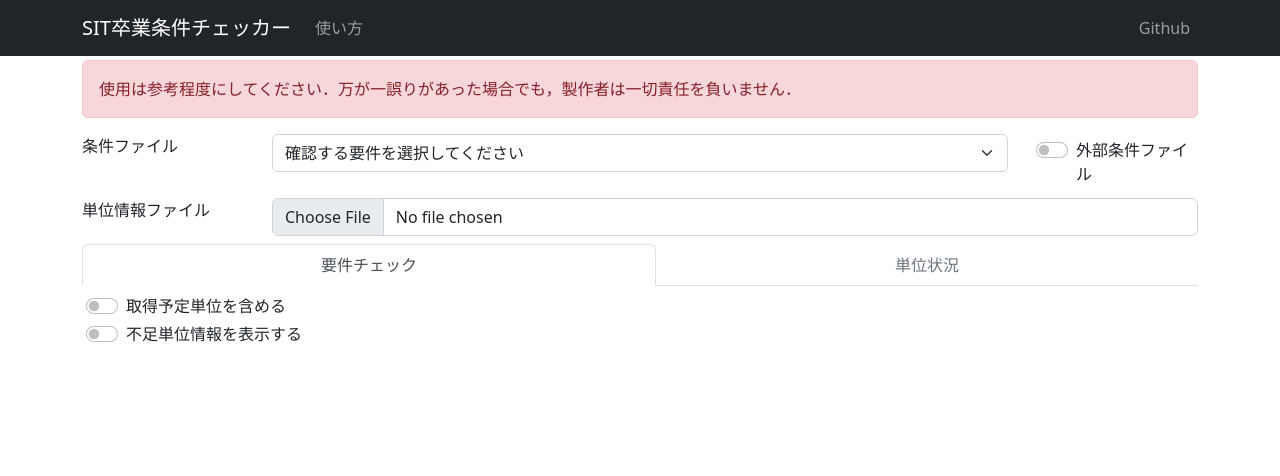
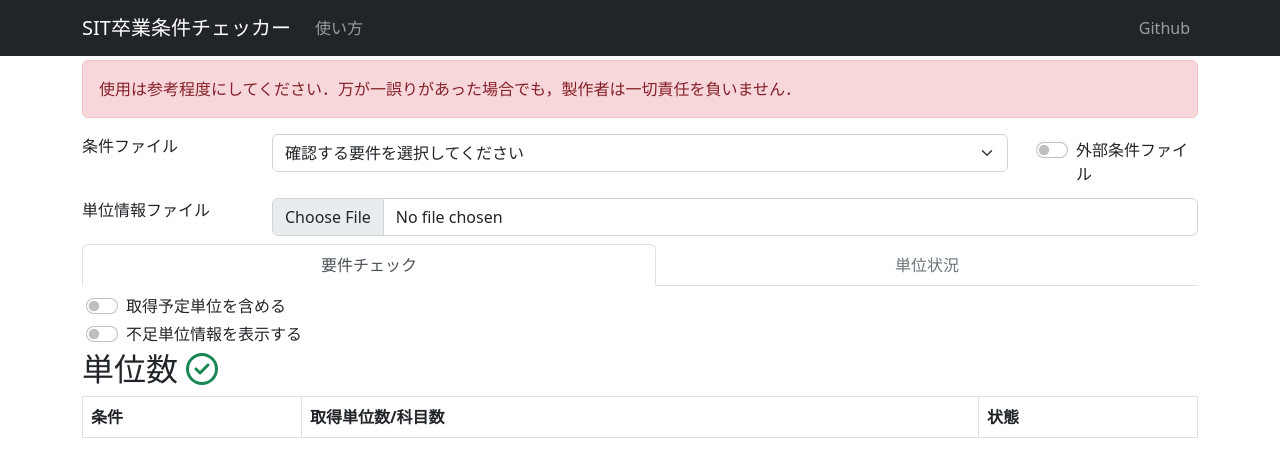
Before and after one commit to ecto0310/sit_graduation_checker, a React (Create React App) app: page /check in a window 1280 px wide. Shown: the top 476 px of the page. Built offline with nearby package versions, Linux system fonts and the light colour scheme.

Commit message:
[add] credit check

```diff
--- /dev/null
+++ b/src/Components/CheckRule/CheckCredit.tsx
@@ -0,0 +1,53 @@
+import { Credit } from "../Credit/Credit";
+import { CreditRule, CreditLimitRule } from "../Rule/Rule";
+import { Result } from "./CheckMark";
+
+export const CheckCreditRules = (creditRules: CreditRule[], validCredits: Credit[]): Result => {
+    return creditRules.reduce((n, creditRule) => {
+        const [result, _filteredCredits, _subjectCount, _creditCount] = CheckCreditRule(creditRule, validCredits);
+        return Math.max(n,result);
+    }, Result.Pass);
+}
+
+export const CheckCreditRule = (creditRule: CreditRule, validCredits: Credit[]): [Result, Credit[], number, number] => {
+    if (creditRule.noSupport) {
+        return [Result.Unknown, [], 0, 0];
+    }
+    const filteredCredits = filterCredits(creditRule, validCredits);
+    const subjectCount = filterCredits.length;
+    const creditCount = filteredCredits.reduce((sum, e) => sum + e.count, 0);
+    let result = Result.Unknown;
+    if (creditRule.minimumCredit) {
+        result = creditRule.minimumCredit <= creditCount ? Result.Pass : Result.Fail;
+    } else {
+        result = creditRule.minimumSubject <= subjectCount ? Result.Pass : Result.Fail;
+    }
+    return [result, filteredCredits, subjectCount, creditCount];
+}
+
+export const filterCredits = (creditRule: CreditRule, validCredits: Credit[]): Credit[] => {
+    let filteredCredits = validCredits.filter(validCredit =>
+        creditRule.includes.some((include) =>
+            include.subjects ? include.subjects.includes(validCredit.name) : (include.groups.includes(validCredit.group) && include.divisions.includes(validCredit.division))
+        )
+    );
+    return filteredCredits;
+}
+
+export const limitCredit = (limits: CreditLimitRule[], validCredits: Credit[]): Credit[] => {
+    limits.forEach((limit) => {
+        let targets = validCredits.filter((validCredit) => {
+            return limit.subjects.includes(validCredit.name);
+        });
+        let countCredits = 0;
+        const filteredTargets = targets.filter((target) => {
+            countCredits += target.count;
+            return countCredits <= limit.maximumCredit;
+        });
+        let noTargets = validCredits.filter((validCredit) => {
+            return limit.subjects.includes(validCredit.name);
+        });
+        validCredits = noTargets.concat(filteredTargets);
+    });
+    return validCredits;
+}
--- /dev/null
+++ b/src/Components/CheckRule/CheckCreditTableView.tsx
@@ -0,0 +1,88 @@
+import { FC } from 'react';
+import { Credit } from '../Credit/Credit';
+import { CreditRule } from '../Rule/Rule';
+import CheckMark, { Result } from './CheckMark';
+import { CheckCreditRule } from './CheckCredit';
+import Table from 'react-bootstrap/Table';
+
+type Props = {
+    creditRules: CreditRule[];
+    validCredits: Credit[];
+    isShortage: boolean;
+}
+
+const CheckCreditTableView: FC<Props> = ({ creditRules, validCredits, isShortage }) => {
+    const tableRows = (creditRule: CreditRule, result: Result, filteredCredits: Credit[], subjectCount: number, creditCount: number): JSX.Element => {
+        let requiredCredits = (
+            <>
+                {
+                    (creditRule.requiredCredits || []).filter((requiredCredit) =>
+                        !filteredCredits.some(filteredCredit =>
+                            filteredCredit.name === requiredCredit)
+                    ).map((nonPassRequiredCredit) =>
+                        (<ul>{nonPassRequiredCredit}</ul>))
+                }
+            </>
+        );
+        let detail = (
+            <>
+                <td>{creditCount}単位</td>
+                {isShortage &&
+                    <td>
+                        <>
+                            {Math.max(0, creditRule.minimumCredit - creditCount)}単位
+                            {requiredCredits}
+                        </>
+                    </td>
+                }
+            </>
+        );
+        if (!creditRule.minimumCredit) {
+            detail = (
+                <>
+                    <td>{subjectCount}科目</td>
+                    {isShortage &&
+                        <td>
+                            <>
+                                {Math.max(0, creditRule.minimumSubject - subjectCount)}単位
+                                {requiredCredits}
+                            </>
+                        </td>
+                    }
+                </>
+            );
+        }
+        return (
+            <tr>
+                <td>{creditRule.description}</td>
+                {detail}
+                <td><CheckMark result={result} /></td>
+            </tr>
+        );
+    }
+
+    return (
+        <>
+            <Table striped bordered>
+                <thead>
+                    <tr>
+                        <th>条件</th>
+                        <th>取得単位数/科目数</th>
+                        {isShortage && <th>不足単位数/科目数</th>}
+                        <th>状態</th>
+                    </tr>
+                </thead>
+                <tbody>
+                    {
+                        creditRules.map((creditRule) => {
+                            const [result, filteredCredits, subjectCount, creditCount] = CheckCreditRule(creditRule, validCredits);
+                            return (tableRows(creditRule, result, filteredCredits, subjectCount, creditCount));
+                        })
+                    }
+                </tbody>
+            </Table>
+        </>
+    );
+};
+
+export default CheckCreditTableView;
--- /dev/null
+++ b/src/Components/CheckRule/CheckCreditView.tsx
@@ -0,0 +1,27 @@
+import { FC } from 'react';
+import { Credit } from '../Credit/Credit';
+import { Rules } from '../Rule/Rule';
+import CheckMark from './CheckMark';
+import CheckCreditTableView from './CheckCreditTableView';
+import { passEvaluations, unknownEvaluations } from '../Evaluation';
+import { CheckCreditRules } from './CheckCredit';
+
+type Props = {
+    rules: Rules;
+    credits: Credit[];
+    isSchedule: boolean;
+    isShortage: boolean;
+}
+
+const CheckCreditView: FC<Props> = ({ rules, credits, isSchedule, isShortage }) => {
+    const validCredits = credits.filter((credit) => passEvaluations.includes(credit.evaluation) || (isSchedule && unknownEvaluations.includes(credit.evaluation)))
+
+    return (
+        <>
+            <h2>単位数 <CheckMark result={CheckCreditRules(rules.creditRules,validCredits)} /></h2>
+            <CheckCreditTableView creditRules={rules.creditRules} validCredits={validCredits} isShortage={isShortage} />
+        </>
+    );
+};
+
+export default CheckCreditView;
--- /dev/null
+++ b/src/Components/CheckRule/CheckMark.tsx
@@ -0,0 +1,33 @@
+import { FC } from 'react';
+import { FontAwesomeIcon } from "@fortawesome/react-fontawesome";
+import { faCircleQuestion, faCircleCheck, faCircleXmark } from "@fortawesome/free-regular-svg-icons";
+
+export enum Result {
+    Pass,
+    Unknown,
+    Fail,
+}
+
+type Props = {
+    result: Result;
+}
+
+const CheckMark: FC<Props> = ({ result }) => {
+    const resultIcon = (): JSX.Element => {
+        switch (result) {
+            case Result.Pass:
+                return (<FontAwesomeIcon icon={faCircleCheck} style={{ color: '#198754' }} />);
+            case Result.Unknown:
+                return (<FontAwesomeIcon icon={faCircleQuestion} style={{ color: '#ffc107' }} />);
+        }
+        return (<FontAwesomeIcon icon={faCircleXmark} style={{ color: '#dc3545' }} />);
+    }
+
+    return (
+        <>
+            {resultIcon()}
+        </>
+    );
+};
+
+export default CheckMark;
--- a/src/Components/CheckRule/CheckRuleView.tsx
+++ b/src/Components/CheckRule/CheckRuleView.tsx
@@ -1,8 +1,9 @@
-
 import { FC, useState } from 'react';
 import { Credits } from '../Credit/Credit';
 import { Rules } from '../Rule/Rule';
 import Form from "react-bootstrap/Form";
+import CheckCreditView from './CheckCreditView';
+import { limitCredit } from './CheckCredit';
 
 type Props = {
     rules: Rules;
@@ -15,10 +16,9 @@ const CheckRuleView: FC<Props> = ({ rules, credits }) => {
 
     return (
         <>
-            {console.log(rules)}
-            {console.log(credits)}
             <Form.Check className="m-1" type="switch" label="取得予定単位を含める" onClick={(e) => setIsSchedule(!isSchedule)} />
             <Form.Check className="m-1" type="switch" label="不足単位情報を表示する" onClick={(e) => setIsShortage(!isShortage)} />
+            <CheckCreditView rules={rules} credits={limitCredit(rules.limits || [], credits.credits)} isSchedule={isSchedule} isShortage={isShortage} />
         </>
     );
 };
--- a/src/Components/MainView.tsx
+++ b/src/Components/MainView.tsx
@@ -27,7 +27,7 @@ const MainView: FC<Props> = ({ rules, credits, setCredits }) => {
             </Nav>
             <div className="mt-2">
                 <Routes>
-                    <Route path="/check" element={<CheckRuleView rules={rules!!} credits={credits || { credits: [] }} />} />
+                    <Route path="/check" element={<CheckRuleView rules={rules || { title: "", creditRules: [], limits: [], minimumGradePointAverage: 0 }} credits={credits || { credits: [] }} />} />
                     <Route path="/credit" element={<ListCreditView credits={credits || { credits: [] }} setCredits={setCredits} />} />
                 </Routes >
             </div>
```
